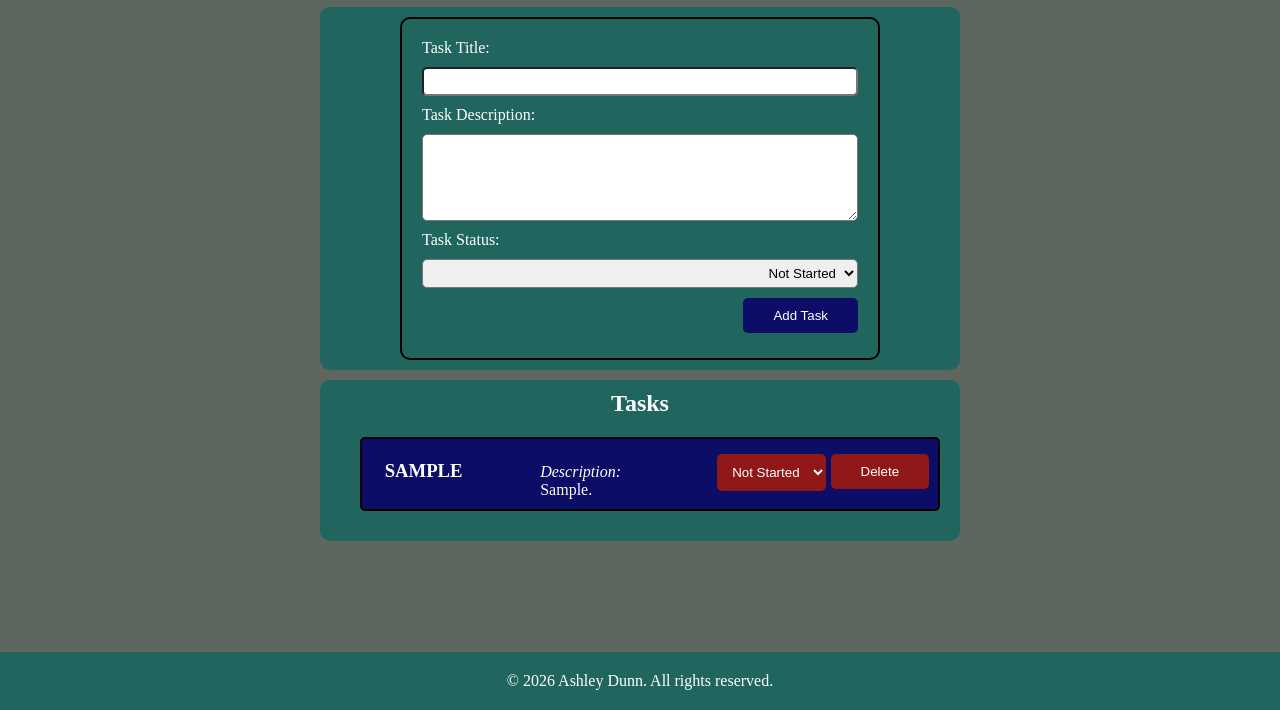
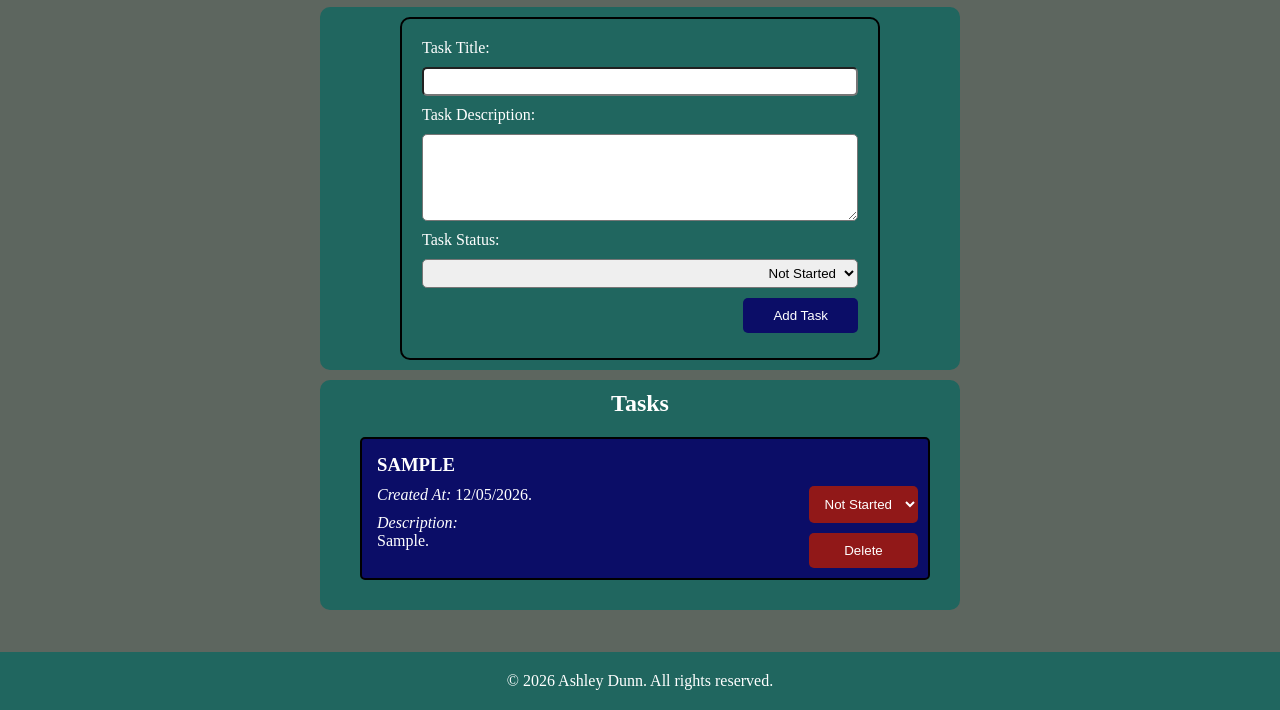
Before and after one commit to uniADunn/task_manager_build, a plain HTML site: page index.html in a window 1280 px wide. Both pictures are taken after typing "Sample", "Sample" into the empty fields and a click on the button "Add Task". Shown: the part 90-800 px from the top of the page. Drawn offline with Linux system fonts and the light colour scheme.

Commit message:
Enhance task rendering layout with improved structure and styling for better visual clarity

```diff
--- a/Scripts/render.js
+++ b/Scripts/render.js
@@ -44,24 +44,37 @@ loadTasks = (tasks) => {
                 taskDiv.dataset.index = index;
                 taskDiv.style.backgroundColor = '#0B0D67';
                 //seperator containers
+                const divSeperatorTop = document.createElement('div');
+                divSeperatorTop.classList.add('separatorTop');
+                taskDiv.appendChild(divSeperatorTop);
+
+                //task content
+                const title = document.createElement('h3');
+                title.textContent = `${task.title.toUpperCase()}`;
+                taskDiv.appendChild(divSeperatorTop);
+                divSeperatorTop.appendChild(title);
+
+                const divDetailsAndActionsContainer = document.createElement('div');
+                divDetailsAndActionsContainer.classList.add('details-and-actions');
+                taskDiv.appendChild(divDetailsAndActionsContainer);
+
+
                 const divSeperatorLeft = document.createElement('div');
                 divSeperatorLeft.classList.add('separatorLeft');
                 taskDiv.appendChild(divSeperatorLeft);
-
-                const divSeperatorMiddle = document.createElement('div');
-                divSeperatorMiddle.classList.add('separatorMiddle');
-                taskDiv.appendChild(divSeperatorMiddle);
 
                 const divSeperatorRight = document.createElement('div');
                 divSeperatorRight.classList.add('separatorRight');
                 taskDiv.appendChild(divSeperatorRight);
 
-                //task content
-                const title = document.createElement('h3');
-                title.textContent = `${task.title.toUpperCase()}`;
+
                 //description element with italicized "Description:" label and line break before description text
                 const description = document.createElement('p');
-                description.innerHTML = `<span style="font-style:italic;">Description:&emsp;</span><br> ${task.description}.`;
+                description.innerHTML = `<span style="font-style:italic;">Description:</span><br> ${task.description}.`;
+
+                const createdAt = document.createElement('p');
+                createdAt.innerHTML = `<span style="font-style:italic;">Created At:</span> ${task.start_ts}.`;
+
                 //select element for task status with options generated from valid statuses defined in data.js and pre-selected to current task status
                 const select = document.createElement('select');
                 select.name = 'update-status';
@@ -103,16 +116,19 @@ loadTasks = (tasks) => {
                 deleteBtn.style.padding = '10px 30px';
                 deleteBtn.style.border = 'none';
                 deleteBtn.style.borderRadius = '5px';
-                deleteBtn.style.margin = '5px 5px';
+
                 deleteBtn.style.cursor = 'pointer';
                 deleteBtn.dataset.index = index;
 
                 //append task content elements to their respective separator containers and append separator containers to task container,
                 //then append task container to task list container in the DOM
-                divSeperatorLeft.appendChild(title);
-                divSeperatorMiddle.appendChild(description);
+
+                divSeperatorLeft.appendChild(createdAt);
+                divSeperatorLeft.appendChild(description);
                 divSeperatorRight.appendChild(select);
                 divSeperatorRight.appendChild(deleteBtn);
+                divDetailsAndActionsContainer.appendChild(divSeperatorLeft);
+                divDetailsAndActionsContainer.appendChild(divSeperatorRight);
                 tasklist.appendChild(taskDiv);
             });
 }
--- a/Styles/styles.css
+++ b/Styles/styles.css
@@ -80,18 +80,10 @@ select{
     width: 100%;
     padding: 10px;
     margin:5px;
-    display: block;
+
 
 }
-.task{
-    display: inline-block;
-    border: 2px solid #000000;
-    background-color: #20665F;
-    border-radius: 5px;
-    padding: 5px;
-    margin: 5px;
-    width: 100%;
-}
+
 #task-title{
     font-size: 1.5em;
     color: #FFFFFF;
@@ -99,29 +91,40 @@ select{
     text-align: center;
 
 }
+.task{
+    border: 2px solid #000000;
+    background-color: #20665F;
+    border-radius: 5px;
+    padding: 5px;
+    margin: 5px;
+    display :block;
+}
+
+.separatorTop{
+    padding: 10px 10px 0px 10px;
+    display: flex;
+    justify-content: flex-start;
+
+}
+.details-and-actions{
+    display:flex;
+    justify-content: space-between;
+    ;
+}
 
 .separatorLeft{
-    padding: 5px 10px;
-    display: inline-flex;
-    justify-content: center;
-    width: 20%;
+    display:inline-block;
+    padding: 5px;
 
 }
-
-.separatorMiddle{
-    padding: 5px 10px;
-    display: inline-flex;
-    justify-content: left;
-    align-items: center;
-    width:40%;
+.separatorLeft p{
+    padding :5px 5px;
+}
+.separatorRight{
+    display:inline-flex;
+    justify-content: flex-end;
+    flex-direction: column;
+    gap: 5px;
+    padding: 5px;
 
 }
-.separatorMiddle p{
-    margin: 0px 50px;
-}
-.separatorRight{
-    padding: 5px 10px;
-    display: inline-flex;
-    justify-content: space-evenly;
-    align-items: flex-start;
-    width: 40%;}
```
